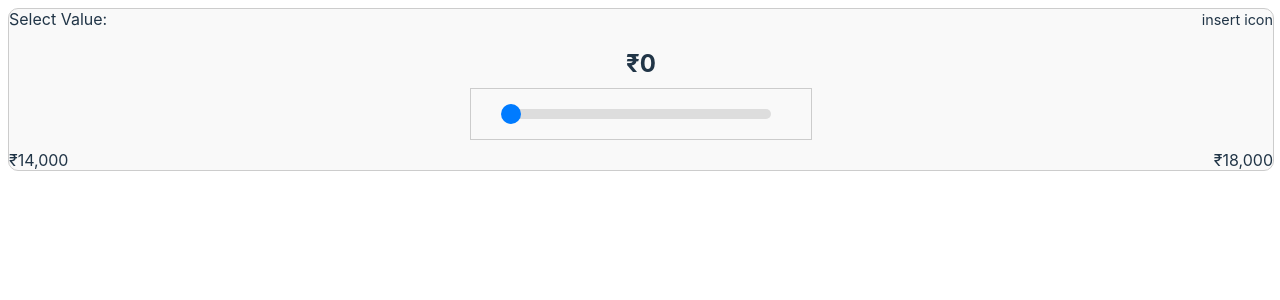
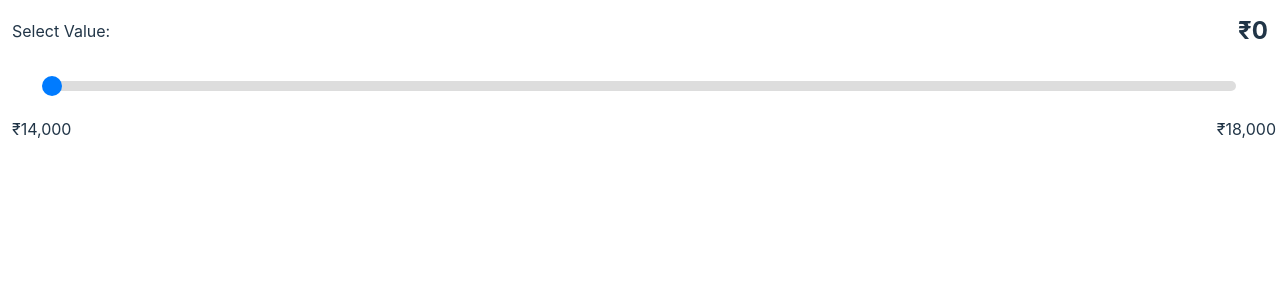
Before and after one commit to Ad1-Sh/Slider-React, a React (Vite) app: page / in a window 1280 px wide. Shown: the top 300 px of the page. Built offline with nearby package versions, Linux system fonts and the light colour scheme.

Commit message:
Update StepSlider.jsx

```diff
--- a/src/StepSlider.jsx
+++ b/src/StepSlider.jsx
@@ -1,15 +1,14 @@
 import React, { useState, useRef, useEffect } from 'react';
 import styled from 'styled-components';
-
 
 const SliderContainer = styled.div`
   color: #213547;
   width: 100%;
   position: relative;
-  margin: 0 auto;
-  border: 1px solid #ccc;
+  margin: 0 0.25rem;
+
   border-radius: 10px;
-  background-color: #f9f9f9;
+
   text-align: center;
   font-family: Inter, system-ui, Avenir, Helvetica, Arial, sans-serif;
   -webkit-overflow-scrolling: touch;
@@ -22,7 +21,7 @@ const SliderHeader = styled.div`
   display: flex;
   justify-content: space-between;
   align-items: center;
-  margin-bottom: 10px;
+  margin-bottom: 0.5rem;
   user-select: none;
 `;
 
@@ -35,14 +34,14 @@ const InfoIcon = styled.span`
 const SliderValueDisplay = styled.div`
   font-size: 1.5em;
   font-weight: bold;
-  padding: 10px;
+  padding: 0.5rem;
   user-select: none;
 `;
 
 const SliderValues = styled.div`
   display: flex;
   justify-content: space-between;
-  margin-top: 10px;
+  margin-top: 0.5rem;
   user-select: none;
 `;
 
@@ -54,7 +53,6 @@ const CustomSlider = styled.div`
   position: relative;
   cursor: pointer;
   margin: 0 auto;
-  max-width: 300px;
 
   &::before {
     content: '';
@@ -70,7 +68,7 @@ const CustomSlider = styled.div`
     }};
     background-color: #39b3bd;
     border-radius: 5px;
-    transition: width 0.2s ease;
+    transition: width 0.1s ease;
   }
 `;
 
@@ -83,7 +81,7 @@ const SliderThumb = styled.div`
   top: 50%;
   transform: translate(-50%, -50%);
   cursor: pointer;
-  transition: left 0.2s ease;
+  transition: left 0.1s ease;
   overflow-y: visible;
 `;
 
@@ -92,10 +90,8 @@ const SliderToggle = styled.div`
 display: flex;
 justify-content: center;
 position: relative;
-border: 1px solid #ccc;
 padding: 20px;
-max-width: 300px;
-margin: 0 auto;
+
 
 &::before {
   content: '';
@@ -107,10 +103,10 @@ margin: 0 auto;
     const filledWidth = ((value - minValue) / (maxValue - minValue)) * 100;
     return filledWidth > 100 ? 100 : filledWidth < 0 ? 0 : filledWidth + '%';
   }};
-  transition: width 0.2s ease;
+  transition: width 0.1s ease;
 `
 
-const StepSlider = ({ initialValue, minValue, maxValue, stepValue, marks, headerText, headerIcon, leftBoundary = 0.05, rightBoundary = 0.95 }) => {
+const StepSlider = ({ initialValue, minValue, maxValue, stepValue, marks, headerText, leftBoundary = 0.05, rightBoundary = 0.95 }) => {
   const [value, setValue] = useState(initialValue);
   const [touchStartX, setTouchStartX] = useState(0);
   const [isDragging, setIsDragging] = useState(false);
@@ -219,10 +215,10 @@ const StepSlider = ({ initialValue, minValue, maxValue, stepValue, marks, header
     <SliderContainer>
       <SliderHeader>
         <span>{headerText}</span>
-        <InfoIcon title="Insert Icon">{headerIcon}</InfoIcon>
-      </SliderHeader>
         <SliderValueDisplay>{'₹' + value.toLocaleString()}
         </SliderValueDisplay>
+      </SliderHeader>
+
         <SliderToggle
 
         ref={sliderRef}
```
